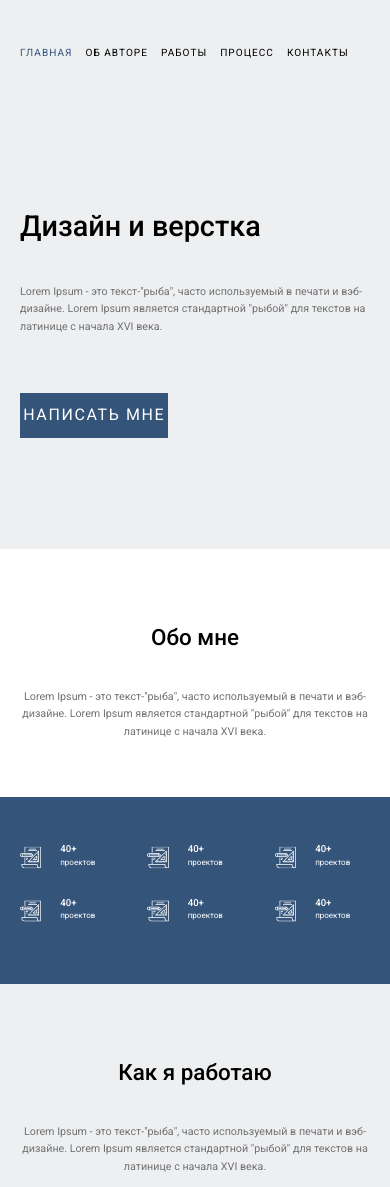
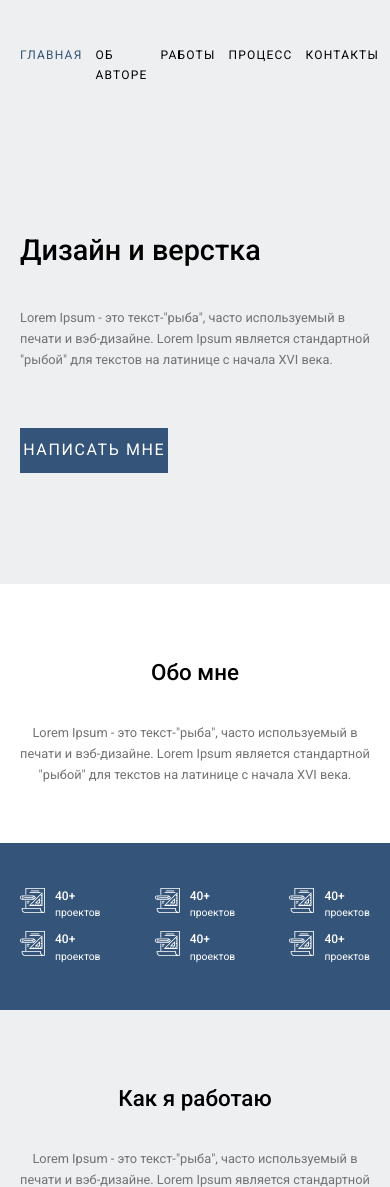
Before and after one commit to ZukerMaNN/lesson10, a web app: file index.html in a window 390 px wide. Shown: the top 1187 px of the page. Run offline with its HTML, style and script files only (its server is not run), Linux system fonts and the light colour scheme.

Commit message:
fertig commit

```diff
--- a/css/style.css
+++ b/css/style.css
@@ -16,6 +16,7 @@
   --gap: 20px;
   --gap-sm: 10px;
   --gap-md: 30px;
+  --gap-lg-sm: 35px;
   --gap-lg: 40px;
 }
 
@@ -49,6 +50,7 @@ a {
   width: min(100% - 40px, var(--container-sec));
 }
 
+/*header*/
 .visually-hidden {
   position: absolute;
   width: 1px;
@@ -120,6 +122,7 @@ a {
   padding: 1.5em 1em;
 }
 
+/*section*/
 .section {
   padding-top: 105px;
   padding-bottom: 92px;
@@ -183,6 +186,7 @@ a {
   display: block;
 }
 
+/*footer*/
 .footer {
   background-color: var(--color-primary);
   color: var(--color-white);
@@ -199,6 +203,79 @@ a {
   font-size: 0.8125rem;
 }
 
+/*media Large devices (desctops, 992px and up)*/
+@media (max-width: 992px) {
+  .header {
+    padding-top: 60px;
+    padding-bottom: 120px;
+  }
+
+  .navbar__list {
+    gap: var(--gap-lg-sm);
+  }
+
+  .content__title {
+    font-size: 2.5rem;
+  }
+
+  .content__description {
+    font-size: 0.95rem;
+  }
+
+  .content__link {
+    min-width: 200px;
+    min-height: 60px;
+    padding: 1.3em 1em;
+  }
+
+  .section {
+    padding-top: 100px;
+    padding-bottom: 85px;
+  }
+
+  .section__title {
+    font-size: 1.9rem;
+  }
+
+  .section__discription {
+    font-size: 0.95rem;
+  }
+
+  .experience {
+    padding-top: 85px;
+    padding-bottom: 85px;
+  }
+
+  .experience__container {
+    gap: var(--gap-lg-sm);
+  }
+
+  .experience-item {
+    gap: var(--gap-lg-sm);
+  }
+
+  .experience-item__number {
+    font-size: 1.25rem;
+  }
+
+  .experience-item__text {
+    font-size: 0.7rem;
+  }
+
+  .video__iframe {
+    height: 400px;
+  }
+
+  .footer__name {
+    font-size: var(--font-size-md);
+  }
+
+  .footer__copiright {
+    font-size: var(--font-size-description);
+  }
+}
+
+/* media Medium devices (tablets, 768px and up) */
 @media (max-width: 768px) {
   .header {
     padding-top: 50px;
@@ -210,7 +287,7 @@ a {
   }
 
   .navbar__link {
-    font-size: 83%;
+    font-size: 15px;
   }
 
   .content__title {
@@ -218,7 +295,7 @@ a {
   }
 
   .content__description {
-    font-size: 87%;
+    font-size: 0.94rem;
   }
 
   .content__link {
@@ -237,7 +314,7 @@ a {
   }
 
   .section__discription {
-    font-size: 87%;
+    font-size: 0.94rem;
   }
 
   .experience {
@@ -254,16 +331,15 @@ a {
   }
 
   .experience-item__number {
-    font-size: 75%;
+    font-size: 1.1rem;
   }
 
   .experience-item__text {
-    font-size: 65%;
+    font-size: 0.55rem;
   }
 
   .image--sm {
-    width: 80%;
-    height: 80%;
+    width: 30px;
   }
 
   .video__iframe {
@@ -271,15 +347,15 @@ a {
   }
 
   .footer__name {
-    font-size: 115%;
+    font-size: 12px;
   }
 
   .footer__copiright {
-    font-size: 75%;
+    font-size: 10px;
   }
 }
 
-
+/* media Small devices (landscape phones, 540px and up) */
 @media (max-width: 540px) {
   .header {
     padding-top: 40px;
@@ -291,7 +367,7 @@ a {
   }
 
   .navbar__link {
-    font-size: 63%;
+    font-size: 12px;
   }
 
   .content__title {
@@ -299,7 +375,7 @@ a {
   }
 
   .content__description {
-    font-size: 67%;
+    font-size: 0.8rem;
   }
 
   .content__link {
@@ -318,7 +394,7 @@ a {
   }
 
   .section__discription {
-    font-size: 67%;
+    font-size: 0.8rem;
   }
 
   .experience {
@@ -335,16 +411,15 @@ a {
   }
 
   .experience-item__number {
-    font-size: 60%;
+    font-size: 0.75rem;
   }
 
   .experience-item__text {
-    font-size: 50%;
+    font-size: 0.65rem;
   }
 
   .image--sm {
-    width: 70%;
-    height: 70%;
+    width: 25px;
   }
 
   .video__iframe {
@@ -352,10 +427,10 @@ a {
   }
 
   .footer__name {
-    font-size: 95%;
+    font-size: 10px
   }
 
   .footer__copiright {
-    font-size: 65%;
+    font-size: 8px;
   }
 }
```
